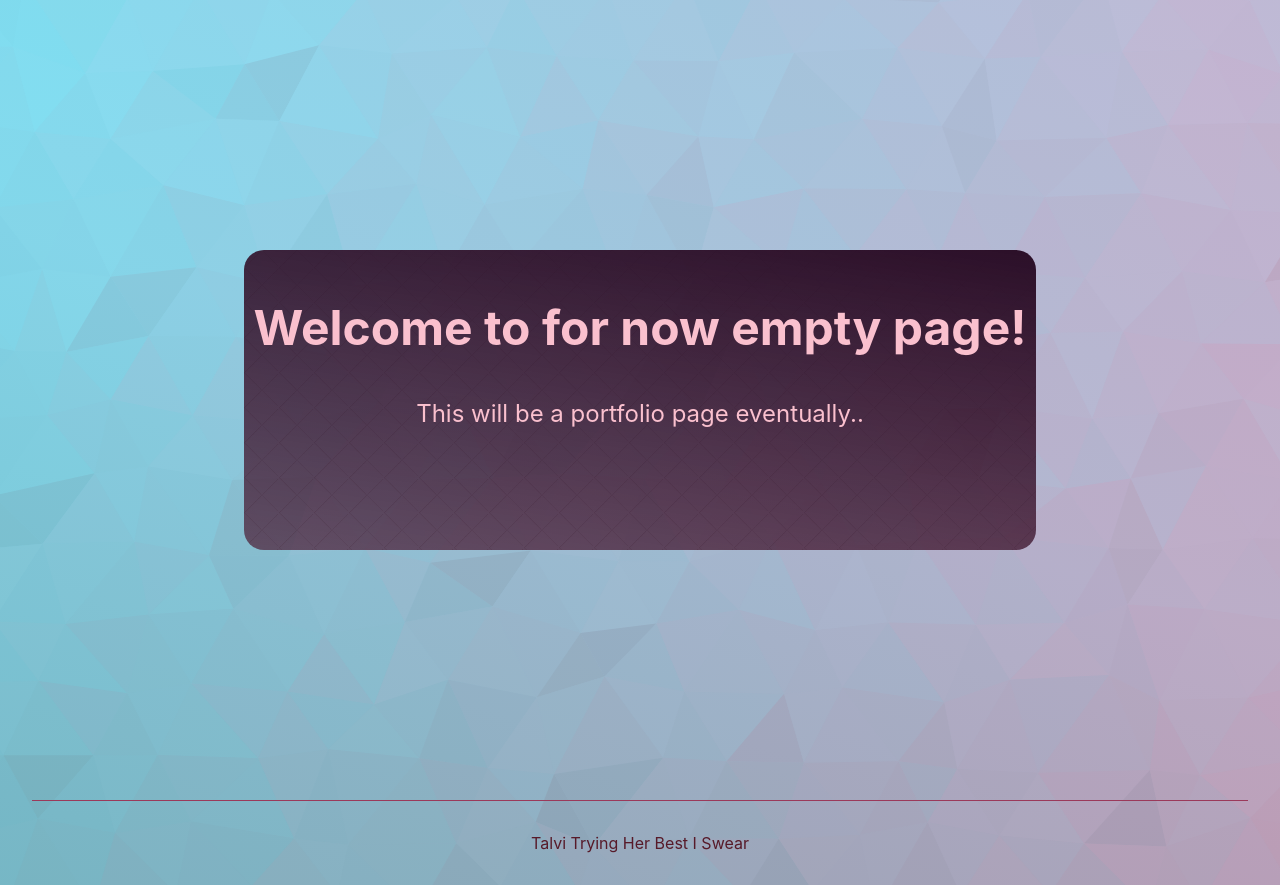
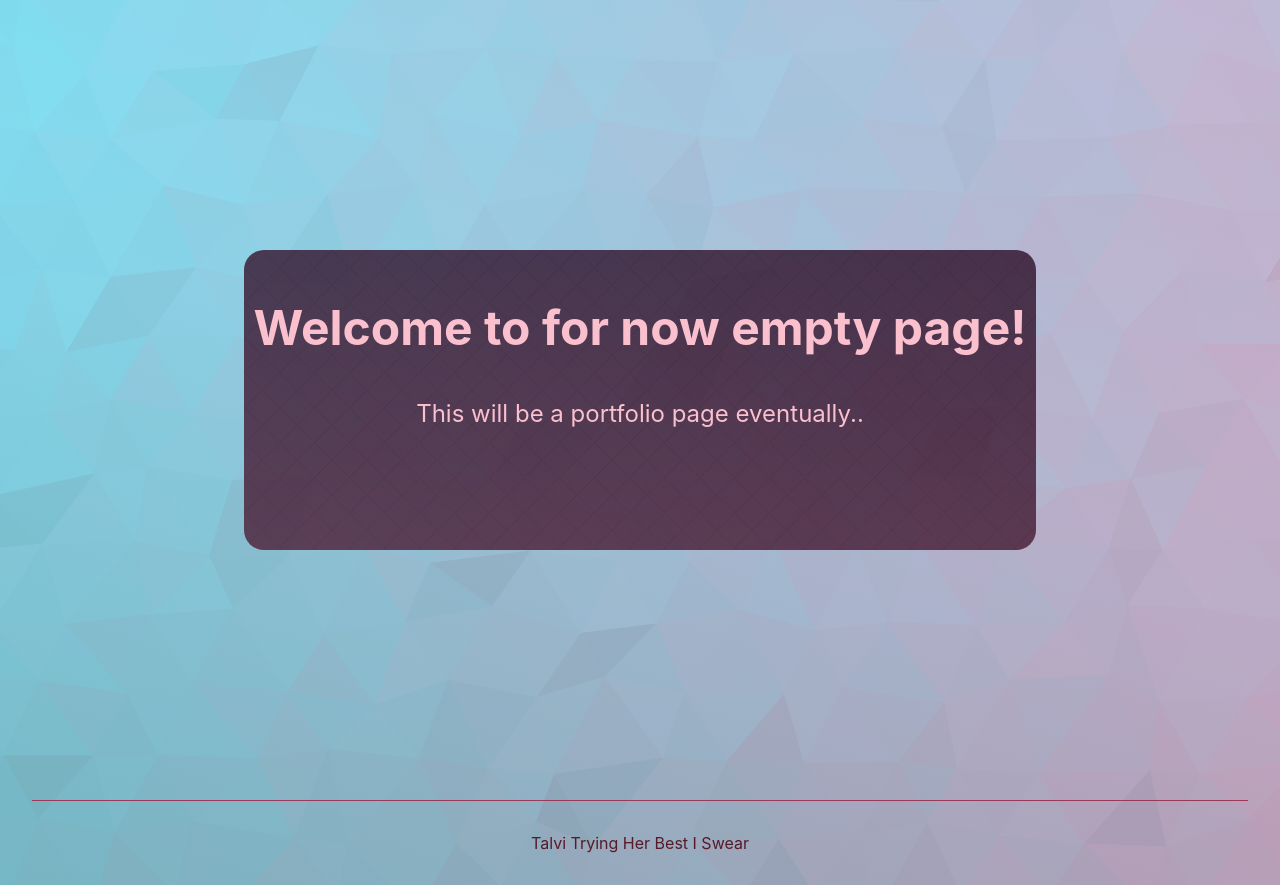
Before and after one commit to TalvenlapsiDot/talvi.art, a Next.js app: page / in a window 1280 px wide. Built offline with nearby package versions, Linux system fonts and the light colour scheme.

Commit message:
More bg tweek.

```diff
--- a/styles/Home.module.css
+++ b/styles/Home.module.css
@@ -56,7 +56,7 @@
   margin: 4rem 0;
   line-height: 1.5;
   font-size: 1.5rem;
-  background-image: linear-gradient(189deg, rgba(43,15,40,1) 0%, rgba(78,31,55,0.7076566125290022) 100%, rgba(46,25,43,1) 100%), url('../images/pattern.png');
+  background-image: linear-gradient(189deg, rgba(43, 15, 40, 0.801) 0%, rgba(78, 31, 55, 0.801) 100%, rgba(46, 25, 43, 0.507) 100%), url('../images/pattern.png');
   border-radius: 20px;
   min-height: 300px;
   min-width: 300px;
```
